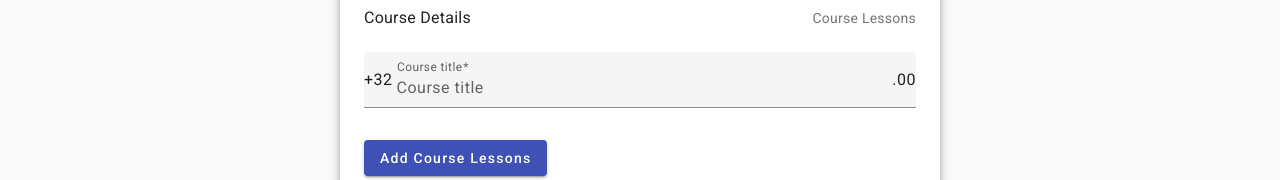
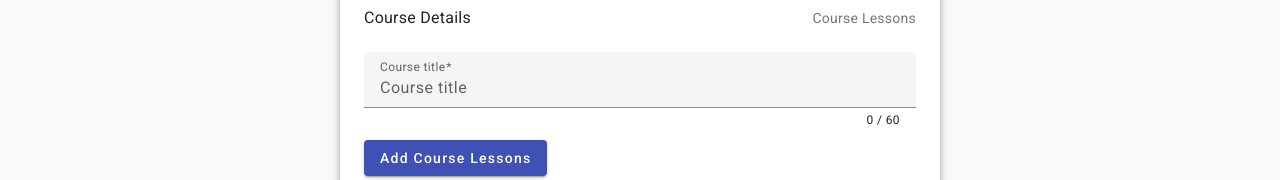
Before and after one commit to paolopci/angular-material-course, an Angular app: page /add-new-course in a window 1280 px wide. Shown: the part 208-388 px from the top of the page. Built offline with nearby package versions, Linux system fonts and the light colour scheme.

Commit message:
mat-hint per inserire nota informativa x matInput

```diff
--- a/src/app/create-course/create-course-step-1/create-course-step-1.component.html
+++ b/src/app/create-course/create-course-step-1/create-course-step-1.component.html
@@ -2,20 +2,12 @@
 
   <mat-form-field floatLabel="always">
     <mat-label>Course title</mat-label>
-    <input matInput placeholder="Course title" formControlName="title">
-    <span matPrefix>+32</span>
-    <span matSuffix>.00</span>
+    <input matInput placeholder="Course title" formControlName="title" #title>
+   <mat-hint align="end">
+     {{title.value.length}} / 60
+   </mat-hint>
 
   </mat-form-field>
 
-<!--  <mat-form-field appearance="fill">-->
-<!--    <mat-label>Course title</mat-label>-->
-<!--    <input matInput placeholder="Course title" formControlName="title">-->
-<!--  </mat-form-field>-->
-
-<!--  <mat-form-field appearance="outline">-->
-<!--   <mat-label>Course title</mat-label>-->
-<!--    <input matInput placeholder="Course title" formControlName="title">-->
-<!--  </mat-form-field>-->
 
 </div>
```
